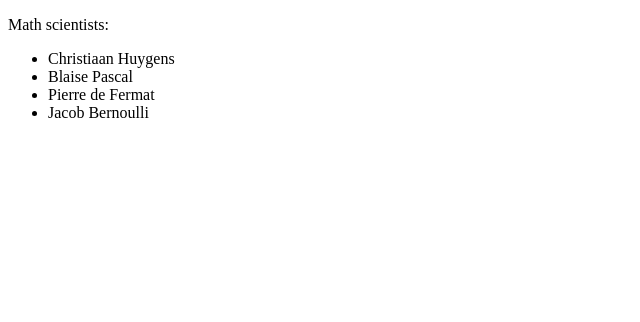
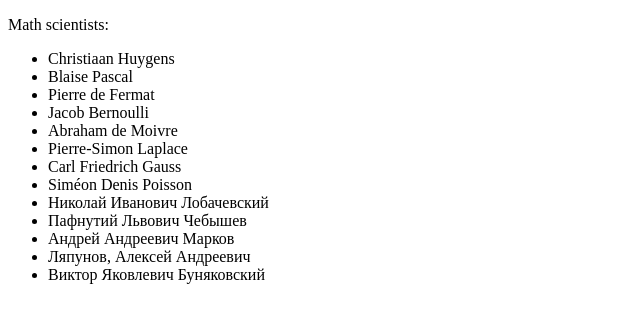
Before and after one commit to langdev2022/langdev2022.github.io, a plain HTML site: page math.html in a window 1280 px wide. Shown: the whole page, without its empty margins (0-640 px from the left). Drawn offline with Linux system fonts and the light colour scheme.

Commit message:
Update math.html

```diff
--- a/math.html
+++ b/math.html
@@ -19,6 +19,15 @@
     <li>Blaise Pascal</li>
     <li>Pierre de Fermat</li>
     <li>Jacob Bernoulli</li>
+    <li>Abraham de Moivre</li>
+    <li>Pierre-Simon Laplace</li>
+    <li>Carl Friedrich Gauss</li>
+    <li>Siméon Denis Poisson</li>
+    <li>Николай Иванович Лобачевский</li>
+    <li>Пафнутий Львович Чебышев</li>
+    <li>Андрей Андреевич Марков</li>
+    <li>Ляпунов, Алексей Андреевич</li>
+    <li>Виктор Яковлевич Буняковский</li>
   </ul>
 </body>
 </html>
```
